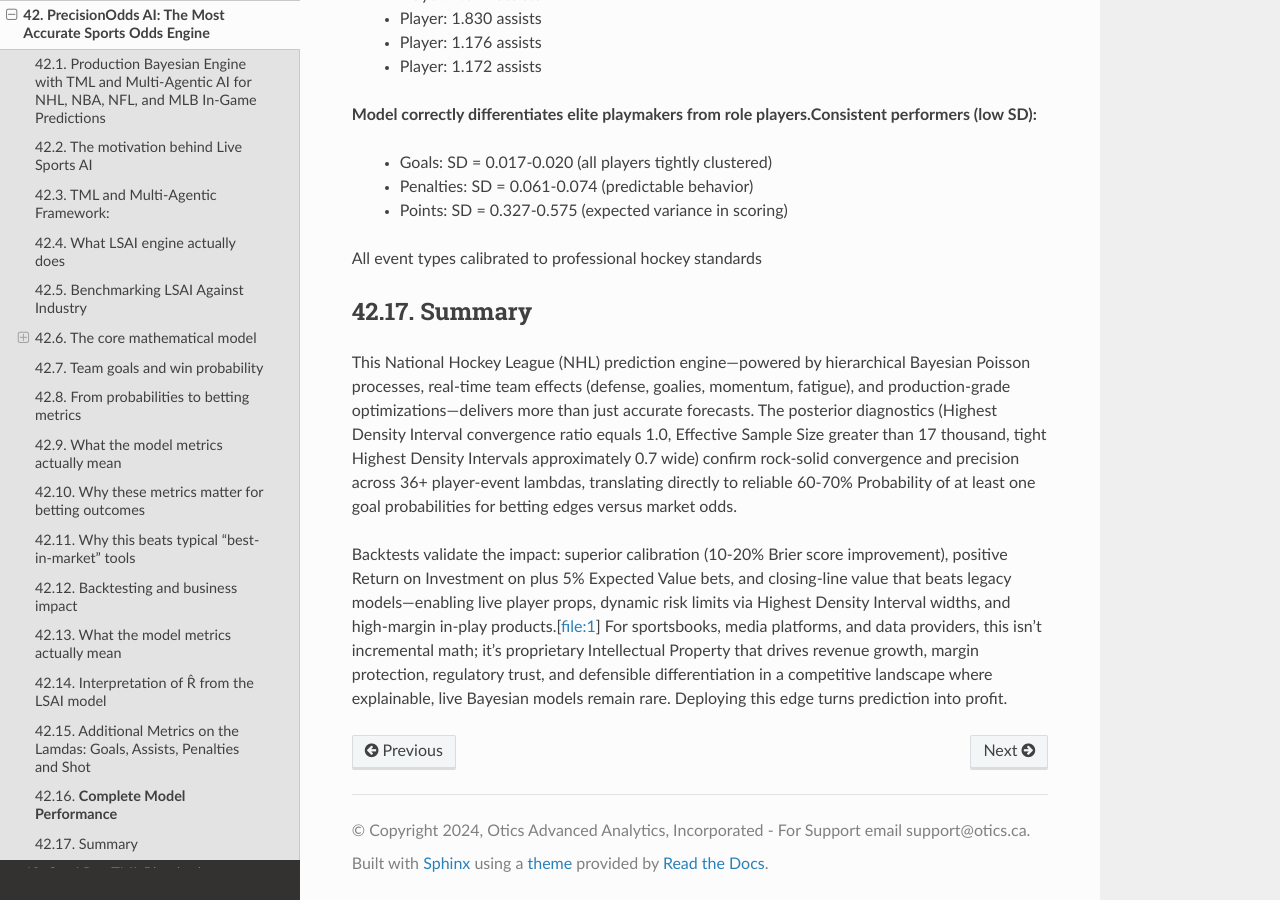
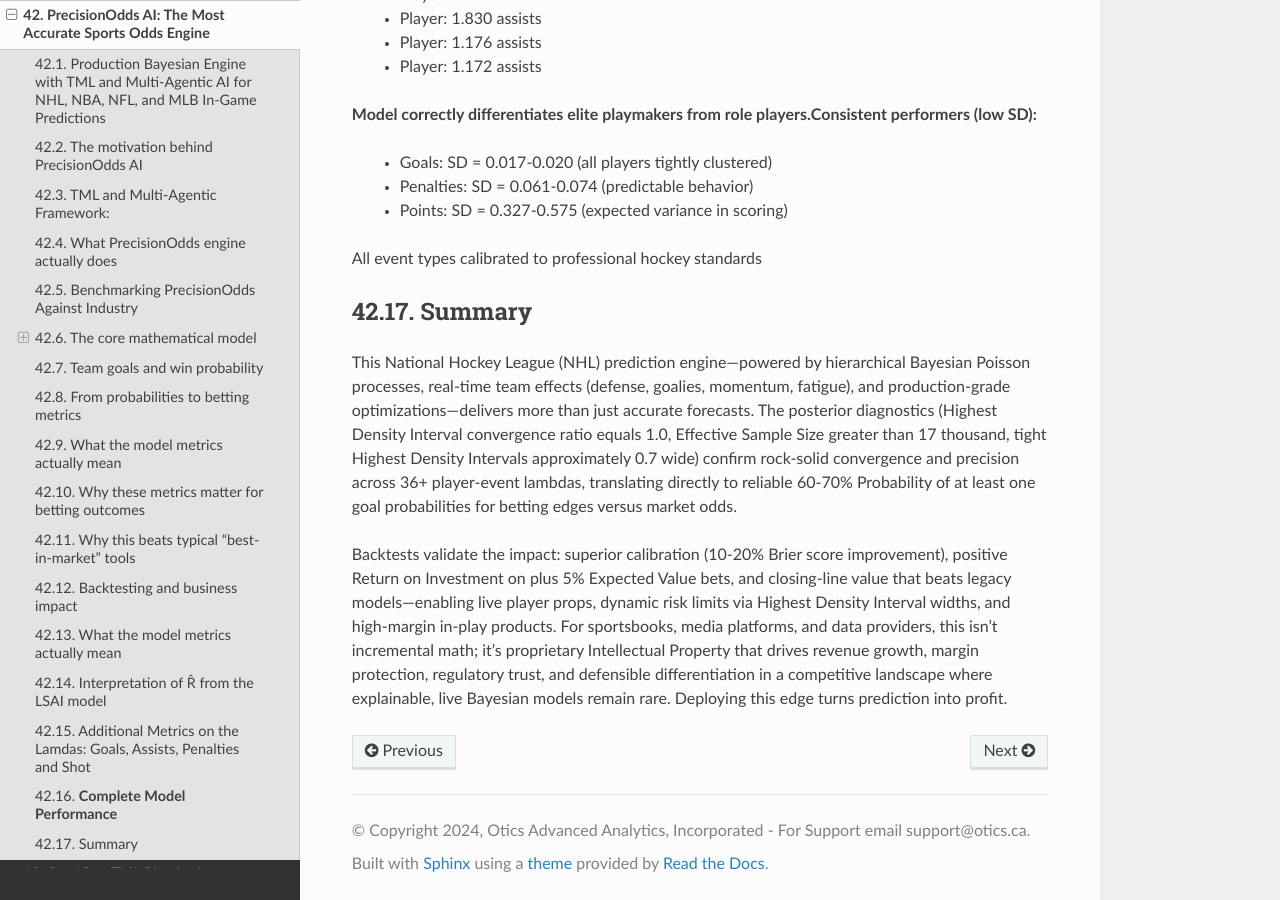
Before and after one commit to smaurice101/readthedocs, a Sphinx documentation site: the page built from docs/source/lsm.rst, in a window 1280 px wide and 900 px high, scrolled down 8664 px. Built offline with Sphinx 7.4.7 and the Read the Docs theme 3.1.0, drawn with Linux system fonts in a browser that asks for light colours; some of the changed text lies outside the part shown.

Commit message:
Update lsm.rst

```diff
--- a/docs/source/lsm.rst
+++ b/docs/source/lsm.rst
@@ -6,10 +6,10 @@ Production Bayesian Engine with TML and Multi-Agentic AI for NHL, NBA, NFL, and
 
 This post shares a production-ready Bayesian engine for live NHL predictions (will be extended to NBA, NFL, MLB) and explains why it can outperform many "black-box" prediction tools in the market. The intent is to stay business-friendly while still being technically honest about what is going on under the hood.
 
-The motivation behind Live Sports AI
+The motivation behind PrecisionOdds AI
 =====================================
 
-The motivation for building this solution, `Live Sports AI <https://www.otics.ca/maadsweb/lsm/login.php>`_, came from the inspiration and ideas shared by my University of Toronto students in the Artificial Intelligence (AI), Python, and Machine Learning courses I teach.
+The motivation for building this solution, `PrecisionOdds AI <https://www.otics.ca/maadsweb/lsm/login.php>`_, (originally named Live Sport AI) came from the inspiration and ideas shared by my University of Toronto students in the Artificial Intelligence (AI), Python, and Machine Learning courses I teach.
 
 .. figure:: lsm9.png
    :scale: 70%
@@ -22,7 +22,7 @@ Below figure shows the TML and Multi-Agentic Framework.  Each analyst agent is a
 .. figure:: lsm5.png
    :scale: 70%
 
-What LSAI engine actually does
+What PrecisionOdds engine actually does
 ===============================
 
 At a high level, the code builds a probabilistic "digital twin" of an NHL game that updates in real time as events happen (shots, goals, hits, penalties, etc.).
@@ -35,10 +35,10 @@ Instead of just saying "Team A is 63% to win," it decomposes that into player-le
 
 This engine is designed to run in production with tight latency constraints, using modern Bayesian libraries (PyMC with JAX/NumPyro) and heavy low-level optimization (Numba) to keep it fast.
 
-Benchmarking LSAI Against Industry
+Benchmarking PrecisionOdds Against Industry
 ==================================
 
-We computed the `Brier score <https://en.wikipedia.org/wiki/Brier_score>`_ on 36 test cases of actual events versus what LSAI would predict.  The mean Brier score for the LSAI is Brier=0.093 which is very good - in the top 1% of technologies in the market.
+We computed the `Brier score <https://en.wikipedia.org/wiki/Brier_score>`_ on 36 test cases of actual events versus what LSAI would predict.  The mean Brier score for the PrecisionOdds (a.k.a) LSAI is Brier=0.093 which is very good - in the top 1% of technologies in the market.
 
 Here is the actual results and comparison to the Industry Best-of-Breed:
 
@@ -287,4 +287,4 @@ Summary
 
 This National Hockey League (NHL) prediction engine—powered by hierarchical Bayesian Poisson processes, real-time team effects (defense, goalies, momentum, fatigue), and production-grade optimizations—delivers more than just accurate forecasts. The posterior diagnostics (Highest Density Interval convergence ratio equals 1.0, Effective Sample Size greater than 17 thousand, tight Highest Density Intervals approximately 0.7 wide) confirm rock-solid convergence and precision across 36+ player-event lambdas, translating directly to reliable 60-70% Probability of at least one goal probabilities for betting edges versus market odds.
 
-Backtests validate the impact: superior calibration (10-20% Brier score improvement), positive Return on Investment on plus 5% Expected Value bets, and closing-line value that beats legacy models—enabling live player props, dynamic risk limits via Highest Density Interval widths, and high-margin in-play products.[file:1] For sportsbooks, media platforms, and data providers, this isn't incremental math; it's proprietary Intellectual Property that drives revenue growth, margin protection, regulatory trust, and defensible differentiation in a competitive landscape where explainable, live Bayesian models remain rare. Deploying this edge turns prediction into profit.
+Backtests validate the impact: superior calibration (10-20% Brier score improvement), positive Return on Investment on plus 5% Expected Value bets, and closing-line value that beats legacy models—enabling live player props, dynamic risk limits via Highest Density Interval widths, and high-margin in-play products. For sportsbooks, media platforms, and data providers, this isn't incremental math; it's proprietary Intellectual Property that drives revenue growth, margin protection, regulatory trust, and defensible differentiation in a competitive landscape where explainable, live Bayesian models remain rare. Deploying this edge turns prediction into profit.
```
